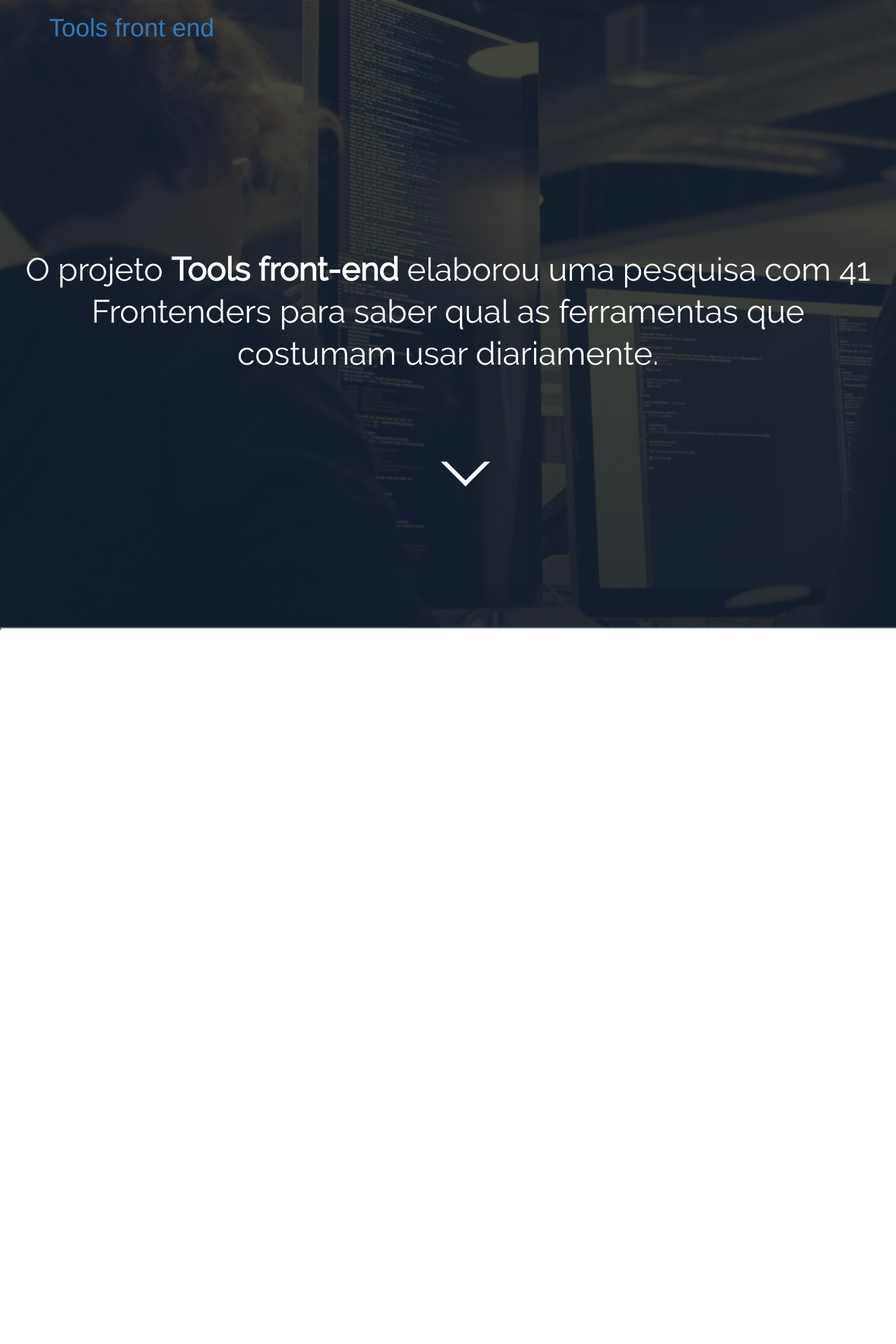
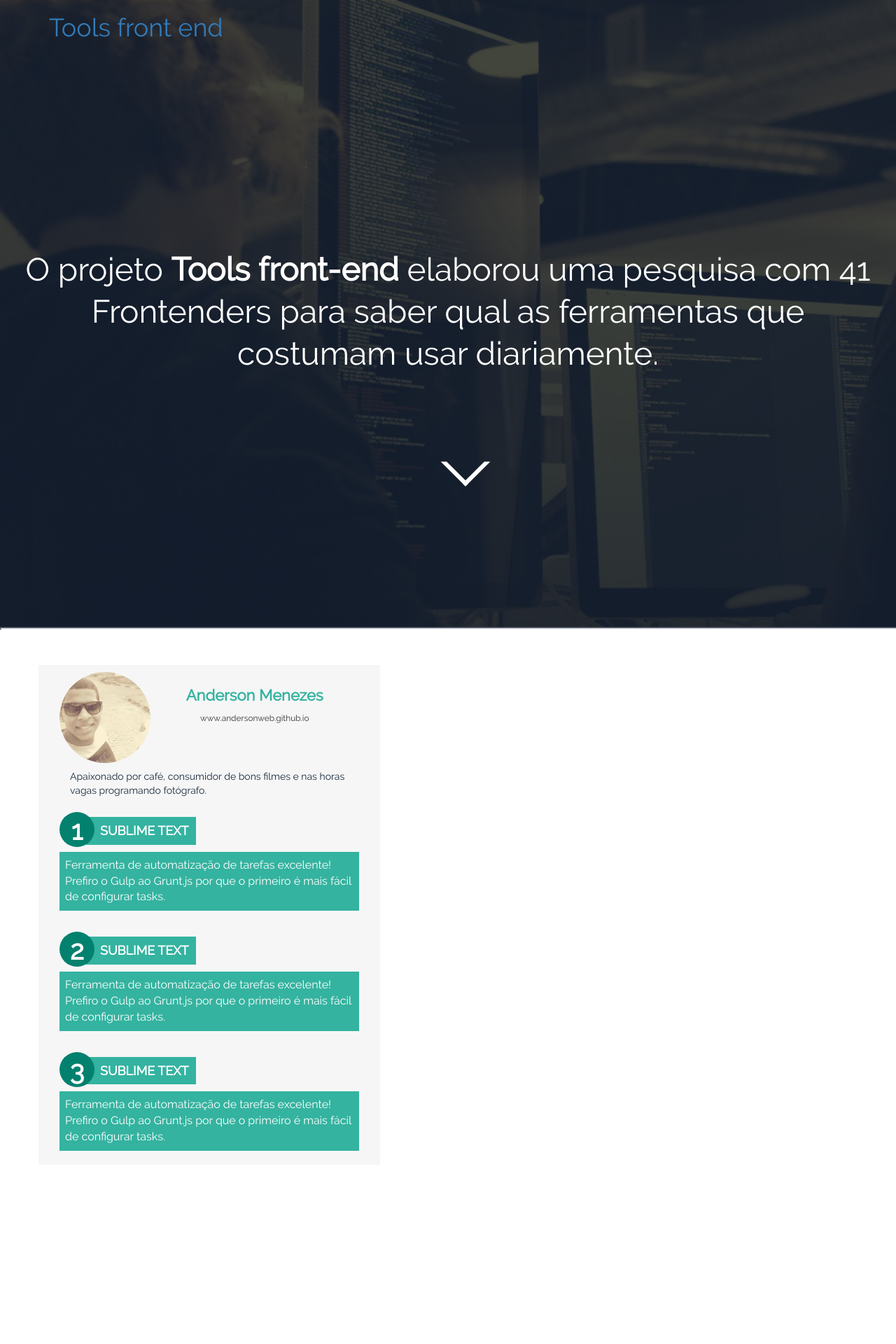
Before and after one commit to dailycode/tools, a Jekyll site: the page built from index.html, in a window 1280 px wide. Shown: the top 1920 px of the page at 70% size. Built offline with Jekyll 4.4.1, drawn with Linux system fonts in a browser that asks for light colours; the list of posts is cut into pages by our own code; before the commit the page ends 900 px from its top, so only the background shows below that.

Commit message:
Adicionando box de entrevista

```diff
--- a/_sass/modules/_defaults.scss
+++ b/_sass/modules/_defaults.scss
@@ -4,3 +4,7 @@ a{
 		text-decoration: none;
 	}
 }
+
+*{
+	font-family: $fontAll;
+}
--- a/_sass/modules/_vars.scss
+++ b/_sass/modules/_vars.scss
@@ -2,3 +2,8 @@ $colorAll: #FFF;
 $ColorTwo: #182539;
 $fontAll: 'Raleway', arial;
 $fontSizeIntro: 46px;
+$backgroundInterview: rgba(204, 204, 204, 0.18);
+$colorInterviewDefault: #34b3a0;
+$fontInterviewTitle: 22px;
+$colorWebsite: #333333;
+$colorDescriptions: #182a3c;
--- a/_sass/partials/_header.scss
+++ b/_sass/partials/_header.scss
@@ -18,3 +18,8 @@
 	line-height: 60px;
 	font-weight: 300;
 }
+
+.info-author{
+	margin-top: 10px;
+	text-align: center;
+}
--- a/index.html
+++ b/index.html
@@ -2,3 +2,33 @@
 layout: default
 title: Tools front end
 ---
+<div class="hehaha">
+	<div class="container">
+		<div class="row ">
+			<section id="interviews" class="col-md-5 interviews">
+				<header class="col-md-12 info-author">
+					<img class="avatar img-circle" src="assets/image/avatar.jpg" alt="">
+					<h3 class="title-author">Anderson Menezes</h3>
+					<a href="#" class="website"><small>www.andersonweb.github.io</small></a>
+					<span class="col-md-12 description-author">Apaixonado por café, consumidor de bons filmes e nas horas vagas programando fotógrafo.</span>
+				</header>
+				<article class="col-md-12 tools">
+					<span class="number">1</span>
+					<h2 class="name-tools">Sublime text</h2>
+					<p class="col-md-12 description-tools">Ferramenta de automatização de tarefas excelente! Prefiro o Gulp ao Grunt.js por que o primeiro é mais fácil de configurar tasks.</p>
+				</article>
+
+				<article class="col-md-12 tools">
+					<span class="number">2</span>
+					<h2 class="name-tools">Sublime text</h2>
+					<p class="col-md-12 description-tools">Ferramenta de automatização de tarefas excelente! Prefiro o Gulp ao Grunt.js por que o primeiro é mais fácil de configurar tasks.</p>
+				</article>
+
+				<article class="col-md-12 tools">
+					<span class="number">3</span>
+					<h2 class="name-tools">Sublime text</h2>
+					<p class="col-md-12 description-tools">Ferramenta de automatização de tarefas excelente! Prefiro o Gulp ao Grunt.js por que o primeiro é mais fácil de configurar tasks.</p>
+				</article>
+			</section>
+	</div>
+</div>
```
Also changed, not shown: _sass/partials/_main.scss (+60 -0 lines), assets/css/main.css, assets/image/avatar.jpg (added), src/image/avatar.jpg (added).
